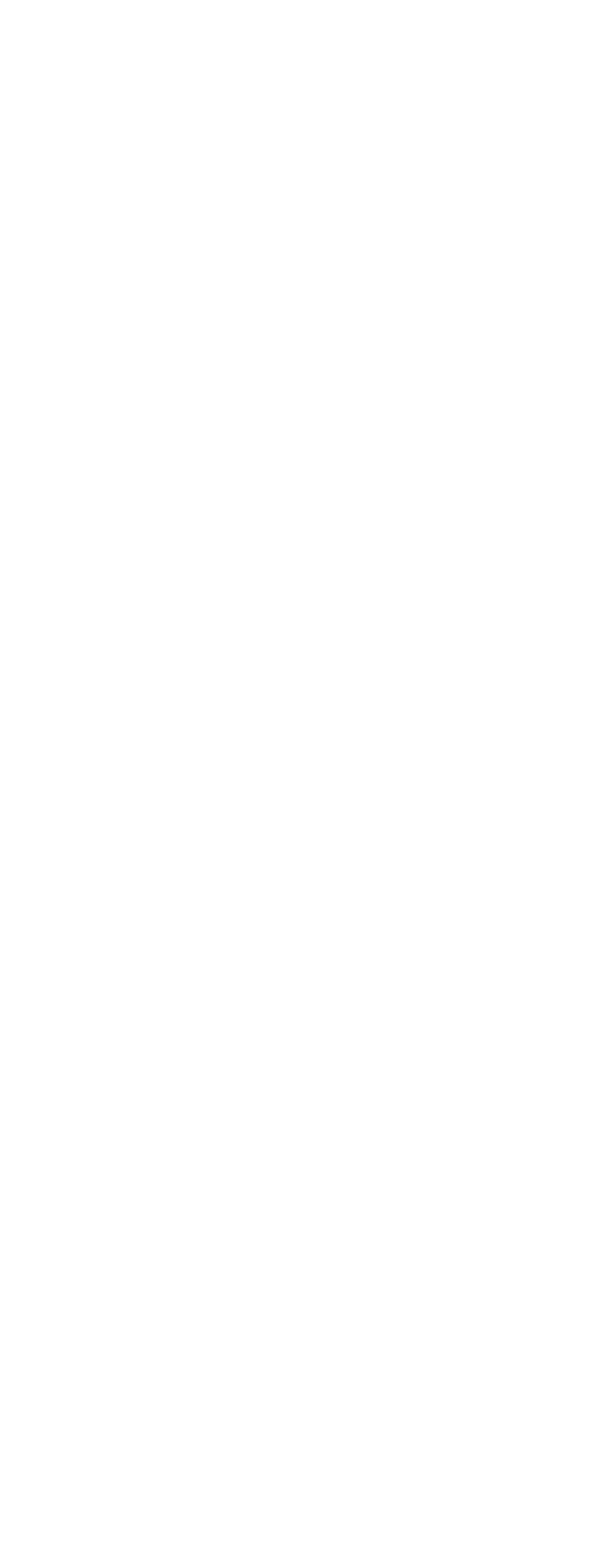
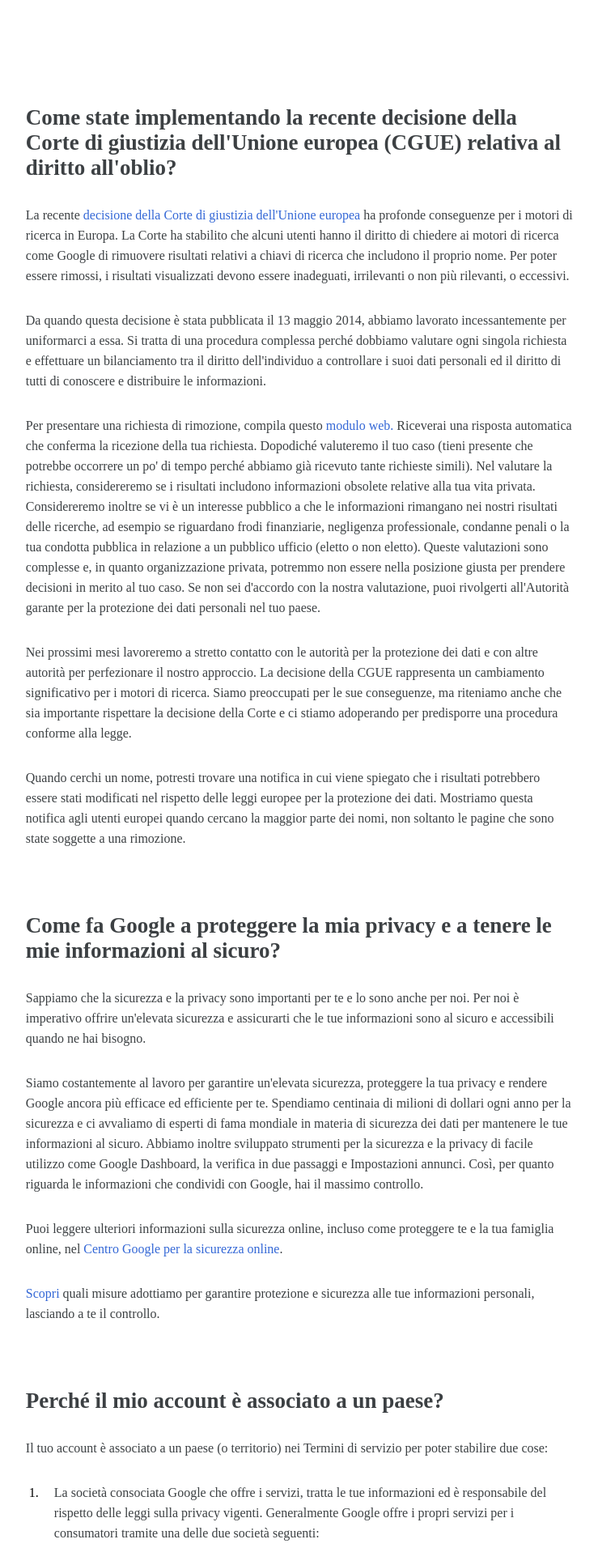
Before and after one commit to Intrusion0/php-google-faq, a PHP site: page / in a window 1280 px wide. Before the commit the part shown is empty. Shown: the top 1917 px of the page at 81% size, without its empty margins (269-1008 px from the left). Before the commit the page ends 800 px from the top, so only its background shows below. Run offline with PHP 8.4, Linux system fonts and the light colour scheme.

Commit message:
Questions with the relative answers inserted

```diff
--- a/css/style.css
+++ b/css/style.css
@@ -1,6 +1,53 @@
+@import url('https://fonts.googleapis.com/css2?family=Source+Sans+Pro:ital,wght@0,400;0,600;0,700;0,900;1,900&display=swap');
+
 /* General rules */
 * {
     margin: 0;
     padding: 0;
     box-sizing: border-box;
 }
+
+/* Container faq */
+div.container-faq {
+    width: 53%;
+    margin: 0 auto;
+    padding: 50px 0;
+}
+
+h2, h3, p {
+    color: #3c4043;;
+}
+
+h2 {
+    font-size: 27px;
+    margin-top: 80px;
+}
+
+p {
+    margin: 30px 0;
+    line-height: 25px;
+    font-size: 16px;
+}
+
+a {
+    text-decoration: none;
+    color: #3367d6;
+}
+
+/* Lista */
+ol {
+    padding-left: 20px;
+}
+
+ol p {
+    margin: 10px 0;
+}
+
+ul {
+    padding-left: 30px;
+    list-style-type: lower-alpha;
+}
+
+li {
+    padding-left: 15px;
+}
--- a/index.php
+++ b/index.php
@@ -9,71 +9,71 @@
     <?php
 
     $faq = [
-        "Come state implementando la recente decisione della Corte di giustizia dell'Unione europea (CGUE) relativa al diritto all'oblio?" => [
+        "<h2>Come state implementando la recente decisione della Corte di giustizia dell'Unione europea (CGUE) relativa al diritto all'oblio?</h2>" => [
             [
-                'answer' => "La recente <span><a>decisione della Corte di giustizia dell'Unione europea</a></span> ha profonde conseguenze per i motori di ricerca in Europa. La Corte ha stabilito che alcuni utenti hanno il diritto di chiedere ai motori di ricerca come Google di rimuovere risultati relativi a chiavi di ricerca che includono il proprio nome. Per poter essere rimossi, i risultati visualizzati devono essere inadeguati, irrilevanti o non più rilevanti, o eccessivi."
+                'answer' => "<p>La recente <span><a href>decisione della Corte di giustizia dell'Unione europea</a></span> ha profonde conseguenze per i motori di ricerca in Europa. La Corte ha stabilito che alcuni utenti hanno il diritto di chiedere ai motori di ricerca come Google di rimuovere risultati relativi a chiavi di ricerca che includono il proprio nome. Per poter essere rimossi, i risultati visualizzati devono essere inadeguati, irrilevanti o non più rilevanti, o eccessivi.</p>"
             ],
             [
-                'answer' => "Da quando questa decisione è stata pubblicata il 13 maggio 2014, abbiamo lavorato incessantemente per uniformarci a essa. Si tratta di una procedura complessa perché dobbiamo valutare ogni singola richiesta e effettuare un bilanciamento tra il diritto dell'individuo a controllare i suoi dati personali ed il diritto di tutti di conoscere e distribuire le informazioni."
+                'answer' => "<p>Da quando questa decisione è stata pubblicata il 13 maggio 2014, abbiamo lavorato incessantemente per uniformarci a essa. Si tratta di una procedura complessa perché dobbiamo valutare ogni singola richiesta e effettuare un bilanciamento tra il diritto dell'individuo a controllare i suoi dati personali ed il diritto di tutti di conoscere e distribuire le informazioni.</p>"
             ],
             [
-                'answer' => "Per presentare una richiesta di rimozione, compila questo <span><a>modulo web.</a></span> Riceverai una risposta automatica che conferma la ricezione della tua richiesta. Dopodiché valuteremo il tuo caso (tieni presente che potrebbe occorrere un po' di tempo perché abbiamo già ricevuto tante richieste simili). Nel valutare la richiesta, considereremo se i risultati includono informazioni obsolete relative alla tua vita privata. Considereremo inoltre se vi è un interesse pubblico a che le informazioni rimangano nei nostri risultati delle ricerche, ad esempio se riguardano frodi finanziarie, negligenza professionale, condanne penali o la tua condotta pubblica in relazione a un pubblico ufficio (eletto o non eletto). Queste valutazioni sono complesse e, in quanto organizzazione privata, potremmo non essere nella posizione giusta per prendere decisioni in merito al tuo caso. Se non sei d'accordo con la nostra valutazione, puoi rivolgerti all'Autorità garante per la protezione dei dati personali nel tuo paese."
+                'answer' => "<p>Per presentare una richiesta di rimozione, compila questo <span><a href>modulo web.</a></span> Riceverai una risposta automatica che conferma la ricezione della tua richiesta. Dopodiché valuteremo il tuo caso (tieni presente che potrebbe occorrere un po' di tempo perché abbiamo già ricevuto tante richieste simili). Nel valutare la richiesta, considereremo se i risultati includono informazioni obsolete relative alla tua vita privata. Considereremo inoltre se vi è un interesse pubblico a che le informazioni rimangano nei nostri risultati delle ricerche, ad esempio se riguardano frodi finanziarie, negligenza professionale, condanne penali o la tua condotta pubblica in relazione a un pubblico ufficio (eletto o non eletto). Queste valutazioni sono complesse e, in quanto organizzazione privata, potremmo non essere nella posizione giusta per prendere decisioni in merito al tuo caso. Se non sei d'accordo con la nostra valutazione, puoi rivolgerti all'Autorità garante per la protezione dei dati personali nel tuo paese.</p>"
             ],
             [
-                'answer' => "Nei prossimi mesi lavoreremo a stretto contatto con le autorità per la protezione dei dati e con altre autorità per perfezionare il nostro approccio. La decisione della CGUE rappresenta un cambiamento significativo per i motori di ricerca. Siamo preoccupati per le sue conseguenze, ma riteniamo anche che sia importante rispettare la decisione della Corte e ci stiamo adoperando per predisporre una procedura conforme alla legge."
+                'answer' => "<p>Nei prossimi mesi lavoreremo a stretto contatto con le autorità per la protezione dei dati e con altre autorità per perfezionare il nostro approccio. La decisione della CGUE rappresenta un cambiamento significativo per i motori di ricerca. Siamo preoccupati per le sue conseguenze, ma riteniamo anche che sia importante rispettare la decisione della Corte e ci stiamo adoperando per predisporre una procedura conforme alla legge.</p>"
             ],
             [
-                'answer' => "Quando cerchi un nome, potresti trovare una notifica in cui viene spiegato che i risultati potrebbero essere stati modificati nel rispetto delle leggi europee per la protezione dei dati. Mostriamo questa notifica agli utenti europei quando cercano la maggior parte dei nomi, non soltanto le pagine che sono state soggette a una rimozione."
+                'answer' => "<p>Quando cerchi un nome, potresti trovare una notifica in cui viene spiegato che i risultati potrebbero essere stati modificati nel rispetto delle leggi europee per la protezione dei dati. Mostriamo questa notifica agli utenti europei quando cercano la maggior parte dei nomi, non soltanto le pagine che sono state soggette a una rimozione.</p>"
             ]
         ],
-        "Come fa Google a proteggere la mia privacy e a tenere le mie informazioni al sicuro?" => [
+        "<h2>Come fa Google a proteggere la mia privacy e a tenere le mie informazioni al sicuro?</h2>" => [
             [
-                'answer' => "Sappiamo che la sicurezza e la privacy sono importanti per te e lo sono anche per noi. Per noi è imperativo offrire un'elevata sicurezza e assicurarti che le tue informazioni sono al sicuro e accessibili quando ne hai bisogno."
+                'answer' => "<p>Sappiamo che la sicurezza e la privacy sono importanti per te e lo sono anche per noi. Per noi è imperativo offrire un'elevata sicurezza e assicurarti che le tue informazioni sono al sicuro e accessibili quando ne hai bisogno.</p>"
             ],
             [
-                'answer' => "Siamo costantemente al lavoro per garantire un'elevata sicurezza, proteggere la tua privacy e rendere Google ancora più efficace ed efficiente per te. Spendiamo centinaia di milioni di dollari ogni anno per la sicurezza e ci avvaliamo di esperti di fama mondiale in materia di sicurezza dei dati per mantenere le tue informazioni al sicuro. Abbiamo inoltre sviluppato strumenti per la sicurezza e la privacy di facile utilizzo come Google Dashboard, la verifica in due passaggi e Impostazioni annunci. Così, per quanto riguarda le informazioni che condividi con Google, hai il massimo controllo."
+                'answer' => "<p>Siamo costantemente al lavoro per garantire un'elevata sicurezza, proteggere la tua privacy e rendere Google ancora più efficace ed efficiente per te. Spendiamo centinaia di milioni di dollari ogni anno per la sicurezza e ci avvaliamo di esperti di fama mondiale in materia di sicurezza dei dati per mantenere le tue informazioni al sicuro. Abbiamo inoltre sviluppato strumenti per la sicurezza e la privacy di facile utilizzo come Google Dashboard, la verifica in due passaggi e Impostazioni annunci. Così, per quanto riguarda le informazioni che condividi con Google, hai il massimo controllo.</p>"
             ],
             [
-                'answer' => "Puoi leggere ulteriori informazioni sulla sicurezza online, incluso come proteggere te e la tua famiglia online, nel <span><a>Centro Google per la sicurezza online</a></span>."
+                'answer' => "<p>Puoi leggere ulteriori informazioni sulla sicurezza online, incluso come proteggere te e la tua famiglia online, nel <span><a href>Centro Google per la sicurezza online</a></span>.</p>"
             ],
             [
-                'answer' => "<span><a>Scopri</a></span> quali misure adottiamo per garantire protezione e sicurezza alle tue informazioni personali, lasciando a te il controllo."
+                'answer' => "<p><span><a href>Scopri</a></span> quali misure adottiamo per garantire protezione e sicurezza alle tue informazioni personali, lasciando a te il controllo.</p>"
             ]
         ],
-        "Perché il mio account è associato a un paese?" => [
+        "<h2>Perché il mio account è associato a un paese?</h2>" => [
             [
-                'answer' => "Il tuo account è associato a un paese (o territorio) nei Termini di servizio per poter stabilire due cose:
+                'answer' => "<p>Il tuo account è associato a un paese (o territorio) nei Termini di servizio per poter stabilire due cose:</p>
                 <ol>
-                <li> La società consociata Google che offre i servizi, tratta le tue informazioni ed è responsabile del rispetto delle leggi sulla privacy vigenti. Generalmente Google offre i propri servizi per i consumatori tramite una delle due società seguenti: </li>
+                <li><p> La società consociata Google che offre i servizi, tratta le tue informazioni ed è responsabile del rispetto delle leggi sulla privacy vigenti. Generalmente Google offre i propri servizi per i consumatori tramite una delle due società seguenti: </p></li>
                 <ul>
-                <li> Google Ireland Limited, se gli utenti sono residenti nello Spazio economico europeo (paesi dell'Unione europea, oltre a Islanda, Liechtenstein e Norvegia) o in Svizzera. </li>
-                <li> Google LLC, con sede negli Stati Uniti, per il resto del mondo. </li>
+                <li><p> Google Ireland Limited, se gli utenti sono residenti nello Spazio economico europeo (paesi dell'Unione europea, oltre a Islanda, Liechtenstein e Norvegia) o in Svizzera. </p></li>
+                <li><p> Google LLC, con sede negli Stati Uniti, per il resto del mondo. </p></li>
                 </ul>
-                <li> La versione dei termini che regola il nostro rapporto, che può variare in base alle leggi locali. </li>
+                <li><p> La versione dei termini che regola il nostro rapporto, che può variare in base alle leggi locali. </p></li>
                 </ol>
-                Tieni presente che i servizi Google sono fondamentalmente gli stessi a prescindere dalla società consociata che li offre o dal paese a cui è associato il tuo account."
+                <p>Tieni presente che i servizi Google sono fondamentalmente gli stessi a prescindere dalla società consociata che li offre o dal paese a cui è associato il tuo account.</p>"
             ],
             [
-                'answer' => "<h3> Stabilire il paese associato al tuo account </h3>"
+                'answer' => "<p><h3> Stabilire il paese associato al tuo account </h3>"
             ],
             [
-                'answer' => "Quando crei un nuovo Account Google, lo associamo a un paese in base a dove è stato creato. Per quanto riguarda gli account creati almeno un anno fa, usiamo il paese da cui accedi solitamente ai servizi Google, in genere i servizi in cui hai trascorso più tempo nell'ultimo anno."
+                'answer' => "<p>Quando crei un nuovo Account Google, lo associamo a un paese in base a dove è stato creato. Per quanto riguarda gli account creati almeno un anno fa, usiamo il paese da cui accedi solitamente ai servizi Google, in genere i servizi in cui hai trascorso più tempo nell'ultimo anno.</p>"
             ],
             [
-                'answer' => "I viaggi frequenti solitamente non influiscono sul paese associato al tuo account. Se ti trasferisci in un altro paese, potrebbe occorrere circa un anno per aggiornare l'associazione del paese."
+                'answer' => "<p>I viaggi frequenti solitamente non influiscono sul paese associato al tuo account. Se ti trasferisci in un altro paese, potrebbe occorrere circa un anno per aggiornare l'associazione del paese.</p>"
             ],
             [
-                'answer' => "Se il paese associato al tuo account non corrisponde al tuo paese di residenza, il motivo potrebbe essere la differenza tra il paese in cui lavori e il paese in cui risiedi, l'installazione di una rete privata virtuale (VPN) per mascherare il tuo indirizzo IP oppure la residenza vicino a un confine territoriale. <span><a>Contattaci</a></span> se ritieni che il paese associato al tuo account sia sbagliato."
+                'answer' => "<p>Se il paese associato al tuo account non corrisponde al tuo paese di residenza, il motivo potrebbe essere la differenza tra il paese in cui lavori e il paese in cui risiedi, l'installazione di una rete privata virtuale (VPN) per mascherare il tuo indirizzo IP oppure la residenza vicino a un confine territoriale. <span><a href>Contattaci</a></span> se ritieni che il paese associato al tuo account sia sbagliato.</p>"
             ],
         ],
-        "Come faccio a rimuovere informazioni su di me dai risultati di ricerca di Google?" => [
+        "<h2>Come faccio a rimuovere informazioni su di me dai risultati di ricerca di Google?</h2>" => [
             [
-                'answer' => "I risultati di ricerca di Google rispecchiano i contenuti pubblicamente disponibili sul Web. I motori di ricerca non possono rimuovere i contenuti direttamente dai siti web, quindi rimuovere risultati di ricerca da Google non consente di rimuovere i contenuti dal Web. Se desideri rimuovere qualcosa dal Web, devi <span><a>contattare il webmaster</a></span> del sito su cui sono pubblicati i contenuti e chiedergli di apportare una modifica. Inoltre, se, ai sensi delle leggi europee per la protezione dei dati, desideri richiedere la rimozione di determinate informazioni su di te visualizzate nei risultati di ricerca di Google, <span><a>fai clic qui</a></span>. Una volta che i contenuti saranno stati rimossi e che Google avrà rilevato l'aggiornamento, le informazioni non verranno più visualizzate nei risultati di ricerca di Google. In caso di una richiesta di rimozione urgente, è inoltre possibile <span><a>visitare la nostra pagina di assistenza per avere ulteriori informazioni</a></span>."
+                'answer' => "<p>I risultati di ricerca di Google rispecchiano i contenuti pubblicamente disponibili sul Web. I motori di ricerca non possono rimuovere i contenuti direttamente dai siti web, quindi rimuovere risultati di ricerca da Google non consente di rimuovere i contenuti dal Web. Se desideri rimuovere qualcosa dal Web, devi <span><a href>contattare il webmaster</a></span> del sito su cui sono pubblicati i contenuti e chiedergli di apportare una modifica. Inoltre, se, ai sensi delle leggi europee per la protezione dei dati, desideri richiedere la rimozione di determinate informazioni su di te visualizzate nei risultati di ricerca di Google, <span><a href>fai clic qui</a></span>. Una volta che i contenuti saranno stati rimossi e che Google avrà rilevato l'aggiornamento, le informazioni non verranno più visualizzate nei risultati di ricerca di Google. In caso di una richiesta di rimozione urgente, è inoltre possibile <span><a href>visitare la nostra pagina di assistenza per avere ulteriori informazioni</a></span>.</p>"
             ]
         ],
-        "Quando faccio clic sui risultati della Ricerca Google, le mie chiavi di ricerca vengono inviate ai siti web?" => [
+        "<h2>Quando faccio clic sui risultati della Ricerca Google, le mie chiavi di ricerca vengono inviate ai siti web?</h2>" => [
             [
-                'answer' => "In alcuni casi sì. Quando fai clic su un risultato della Ricerca Google, il tuo browser web potrebbe reindirizzare alla pagina web di destinazione anche l'indirizzo Internet, o URL, della pagina dei risultati di ricerca sotto forma di <span><a>URL referrer</a></span>. Talvolta, l'URL della pagina dei risultati di ricerca potrebbe contenere la query di ricerca che hai inserito. Se utilizzi la ricerca SSL (la funzione di ricerca criptata di Google), nella maggior parte dei casi i termini di ricerca non vengono inviati come parte dell'URL negli URL referrer. Questo comportamento può fare eccezione, ad esempio se utilizzi alcuni browser meno diffusi. Ulteriori informazioni sulla ricerca SSL sono disponibili <span><a>qui</a></span>. Le query di ricerca o le informazioni contenute nell'URL referrer potrebbero essere disponibili mediante Google Analytics o un'API (Application Programming Interface). Inoltre, gli inserzionisti potrebbero ricevere informazioni relative all' esatte parole chiave che hanno determinato il clic su un annuncio."
+                'answer' => "<p>In alcuni casi sì. Quando fai clic su un risultato della Ricerca Google, il tuo browser web potrebbe reindirizzare alla pagina web di destinazione anche l'indirizzo Internet, o URL, della pagina dei risultati di ricerca sotto forma di <span><a href>URL referrer</a></span>. Talvolta, l'URL della pagina dei risultati di ricerca potrebbe contenere la query di ricerca che hai inserito. Se utilizzi la ricerca SSL (la funzione di ricerca criptata di Google), nella maggior parte dei casi i termini di ricerca non vengono inviati come parte dell'URL negli URL referrer. Questo comportamento può fare eccezione, ad esempio se utilizzi alcuni browser meno diffusi. Ulteriori informazioni sulla ricerca SSL sono disponibili <span><a href>qui</a></span>. Le query di ricerca o le informazioni contenute nell'URL referrer potrebbero essere disponibili mediante Google Analytics o un'API (Application Programming Interface). Inoltre, gli inserzionisti potrebbero ricevere informazioni relative all' esatte parole chiave che hanno determinato il clic su un annuncio.</p>"
             ]
         ],
     ]
@@ -87,7 +87,19 @@
     </header>
     <!-- Parte principale -->
     <main>
+        <div class="container-faq">
+            <?php
 
+                foreach ($faq as $requests => $answers) {
+                    echo $requests;
+
+                    foreach ($answers as $answer) {
+                        echo $answer['answer'];
+                    }
+                }
+
+            ?>
+        </div>
     </main>
     <!-- Footer -->
     <footer>
```
